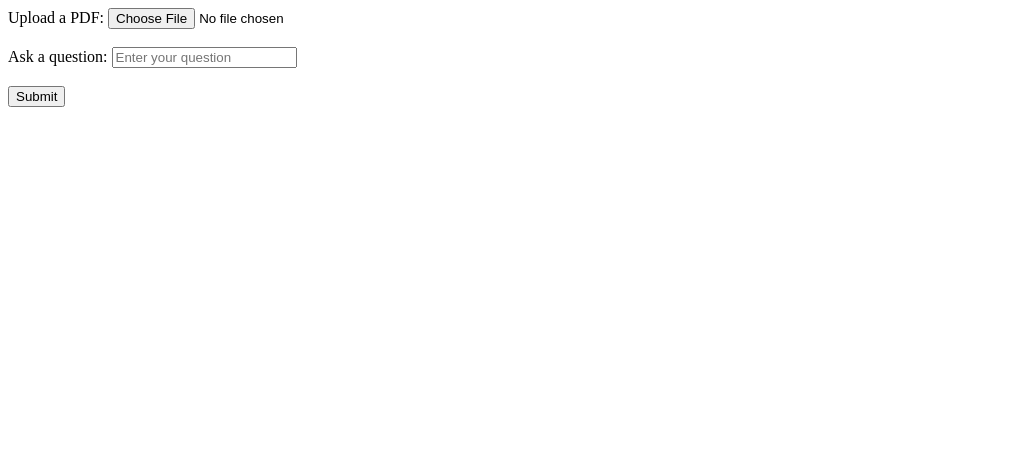
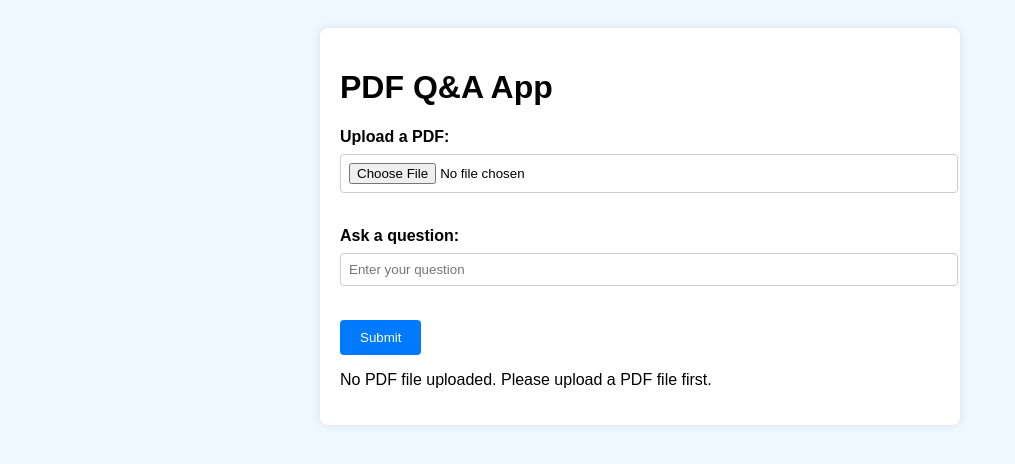
Before and after one commit to juslee168/pdf_parser, a Flask app: page / in a window 1280 px wide. Shown: the top 464 px of the page, without its empty margins (0-1015 px from the left). Run offline with Flask 3, Linux system fonts and the light colour scheme.

Commit message:
looks nicer lmao

```diff
--- a/app.py
+++ b/app.py
@@ -1,78 +1,72 @@
-from flask import Flask, render_template, request, flash, session, redirect, url_for
+from flask import Flask, render_template, request, flash, session
 import PyPDF2
 from transformers import pipeline
 import os
 
 app = Flask(__name__)
-app.secret_key = "your_secret_key"
+app.secret_key = "your_secret_key"  # Ensure to use a secure secret key
 
 # Load the pre-trained question-answering model
 nlp = pipeline("question-answering")
 
+UPLOAD_FOLDER = 'uploads/'
+if not os.path.exists(UPLOAD_FOLDER):
+    os.makedirs(UPLOAD_FOLDER)
+
+def get_saved_pdf():
+    # Check for a saved PDF in the upload folder
+    for filename in os.listdir(UPLOAD_FOLDER):
+        if filename.endswith(".pdf"):
+            return filename
+    return None
+
 @app.route("/", methods=["GET", "POST"])
 def index():
-    answer = None
-    question = None
+    saved_pdf = get_saved_pdf()
+    pdf_text = None
 
     if request.method == "POST":
-        # Check if a file is uploaded or already exists in the session
-        if not session.get("pdf_text") or ("file" in request.files and request.files["file"].filename):
-            if "file" not in request.files or not request.files["file"].filename:
-                flash("Please upload a PDF before asking a question.", "error")
-                return redirect(url_for("index"))
+        if "file" in request.files and request.files["file"].filename != "":
+            file = request.files["file"]
+            if file.filename.endswith(".pdf"):
+                file_path = os.path.join(UPLOAD_FOLDER, file.filename)
+                file.save(file_path)
+                pdf_text = extract_text_from_pdf(file_path)
+                saved_pdf = file.filename
+                session["qa_history"] = []  # Reset the history on new file upload
+                flash("PDF uploaded successfully!", "success")
+            else:
+                flash("Only PDF files are allowed", "error")
 
-            file = request.files["file"]
-            try:
-                # Extract text from the uploaded PDF and store in session
-                pdf_text = extract_text_from_pdf(file)
-                session["pdf_text"] = pdf_text
-                flash("PDF uploaded successfully.", "success")
-            except Exception as e:
-                flash(f"Error processing PDF: {e}", "error")
-                return redirect(url_for("index"))
+        question = request.form.get("question", "").strip()
+        if question:
+            if not saved_pdf:
+                flash("No PDF file uploaded. Please upload a PDF file first.", "error")
+            else:
+                if not pdf_text:
+                    pdf_text = extract_text_from_pdf(os.path.join(UPLOAD_FOLDER, saved_pdf))
+                if pdf_text:
+                    preprocessed_text = preprocess_text(pdf_text)
+                    answer = answer_question(preprocessed_text, question)
 
-        # Retrieve the PDF text from the session
-        pdf_text = session.get("pdf_text")
+                    # Save question and answer to session
+                    if "qa_history" not in session:
+                        session["qa_history"] = []
+                    session["qa_history"].append({"question": question, "answer": answer})
 
-        # Handle the user's question
-        question = request.form.get("question", "").strip()
-        if not question:
-            flash("Please enter a question.", "error")
-            return redirect(url_for("index"))
+                    return render_template("index.html", saved_pdf=saved_pdf, qa_history=session["qa_history"])
+                else:
+                    flash("Failed to extract text from the PDF", "error")
 
-        try:
-            # Generate an answer using the question-answering model
-            answer = answer_question(pdf_text, question)
-        except Exception as e:
-            flash(f"An error occurred: {e}", "error")
+    return render_template("index.html", saved_pdf=saved_pdf, qa_history=session.get("qa_history", []))
 
-    return render_template("index.html", answer=answer, question=question)
-
-# @app.route("/process", methods=["POST"])
-# def process():
-#     # Get the uploaded PDF file
-#     file = request.files["file"]
-#     pdf_text = extract_text_from_pdf(file)
-
-#     # Preprocess the extracted text
-#     preprocessed_text = preprocess_text(pdf_text)
-
-#     # Get the user's question
-#     question = request.form["question"]
-
-#     # Generate the answer using the question-answering model
-#     answer = answer_question(preprocessed_text, question)
-
-#     return render_template("result.html", answer=answer)
-
-
-def extract_text_from_pdf(file):
-    pdf_reader = PyPDF2.PdfReader(file)
-    text = ""
-    for page in pdf_reader.pages:
-        text += page.extract_text()
+def extract_text_from_pdf(file_path):
+    with open(file_path, 'rb') as file:
+        pdf_reader = PyPDF2.PdfReader(file)
+        text = ""
+        for page in pdf_reader.pages:
+            text += page.extract_text()
     return text
-
 
 def preprocess_text(text):
     # Implement any necessary preprocessing steps here
--- a/templates/index.html
+++ b/templates/index.html
@@ -2,23 +2,113 @@
 <html>
 <head>
     <title>PDF Q&A App</title>
+    <style>
+        body {
+            background-color: #f0f8ff;
+            font-family: Arial, sans-serif;
+            padding: 20px;
+        }
+        .container {
+            max-width: 600px;
+            margin: 0 auto;
+            padding: 20px;
+            background-color: white;
+            border-radius: 8px;
+            box-shadow: 0 0 10px rgba(0, 0, 0, 0.1);
+        }
+        label {
+            display: block;
+            margin-bottom: 8px;
+            font-weight: bold;
+        }
+        input[type="file"],
+        input[type="text"] {
+            width: 100%;
+            padding: 8px;
+            margin-bottom: 16px;
+            border: 1px solid #ccc;
+            border-radius: 4px;
+        }
+        input[type="submit"] {
+            padding: 10px 20px;
+            background-color: #007bff;
+            color: white;
+            border: none;
+            border-radius: 4px;
+            cursor: pointer;
+        }
+        input[type="submit"]:hover {
+            background-color: #0056b3;
+        }
+        .flash-message {
+            margin-bottom: 20px;
+            padding: 10px;
+            border-radius: 4px;
+        }
+        .flash-error {
+            background-color: #f8d7da;
+            color: #721c24;
+        }
+        .flash-success {
+            background-color: #d4edda;
+            color: #155724;
+        }
+        .qa-history {
+            margin-top: 20px;
+        }
+        .qa-item {
+            margin-bottom: 20px;
+            padding: 10px;
+            border: 1px solid #ccc;
+            border-radius: 4px;
+            background-color: #f9f9f9;
+        }
+        .qa-item p {
+            margin: 5px 0;
+        }
+    </style>
 </head>
 <body>
+
+<div class="container">
+    <h1>PDF Q&A App</h1>
+
+    {% with messages = get_flashed_messages(with_categories=true) %}
+        {% if messages %}
+            {% for category, message in messages %}
+                <div class="flash-message flash-{{ category }}">{{ message }}</div>
+            {% endfor %}
+        {% endif %}
+    {% endwith %}
 
     <form action="/" method="post" enctype="multipart/form-data">
         <label for="file">Upload a PDF:</label>
         <input type="file" name="file"><br><br>
 
         <label for="question">Ask a question:</label>
-      <input type="text" name="question" placeholder="Enter your question" required><br><br>
+        <input type="text" name="question" placeholder="Enter your question"><br><br>
 
         <input type="submit" value="Submit">
     </form>
 
-  {% if answer %}
-      <h2>Answer:</h2>
-      <p><strong>Question:</strong> {{ question }}</p>
-      <p><strong>Answer:</strong> {{ answer }}</p>
+    {% if not saved_pdf %}
+        <p>No PDF file uploaded. Please upload a PDF file first.</p>
+    {% else %}
+        <p>Saved PDF: {{ saved_pdf }}</p>
     {% endif %}
+
+    {% if qa_history %}
+        <div class="qa-history">
+            <h2>Question and Answer History</h2>
+            {% for item in qa_history %}
+                <div class="qa-item">
+                    <p><strong>Question:</strong> {{ item.question }}</p>
+                    <p><strong>Answer:</strong> {{ item.answer }}</p>
+                </div>
+            {% endfor %}
+        </div>
+    {% endif %}
+</div>
+
 </body>
 </html>
```
Lines whose indentation alone changed are shown as unchanged.
